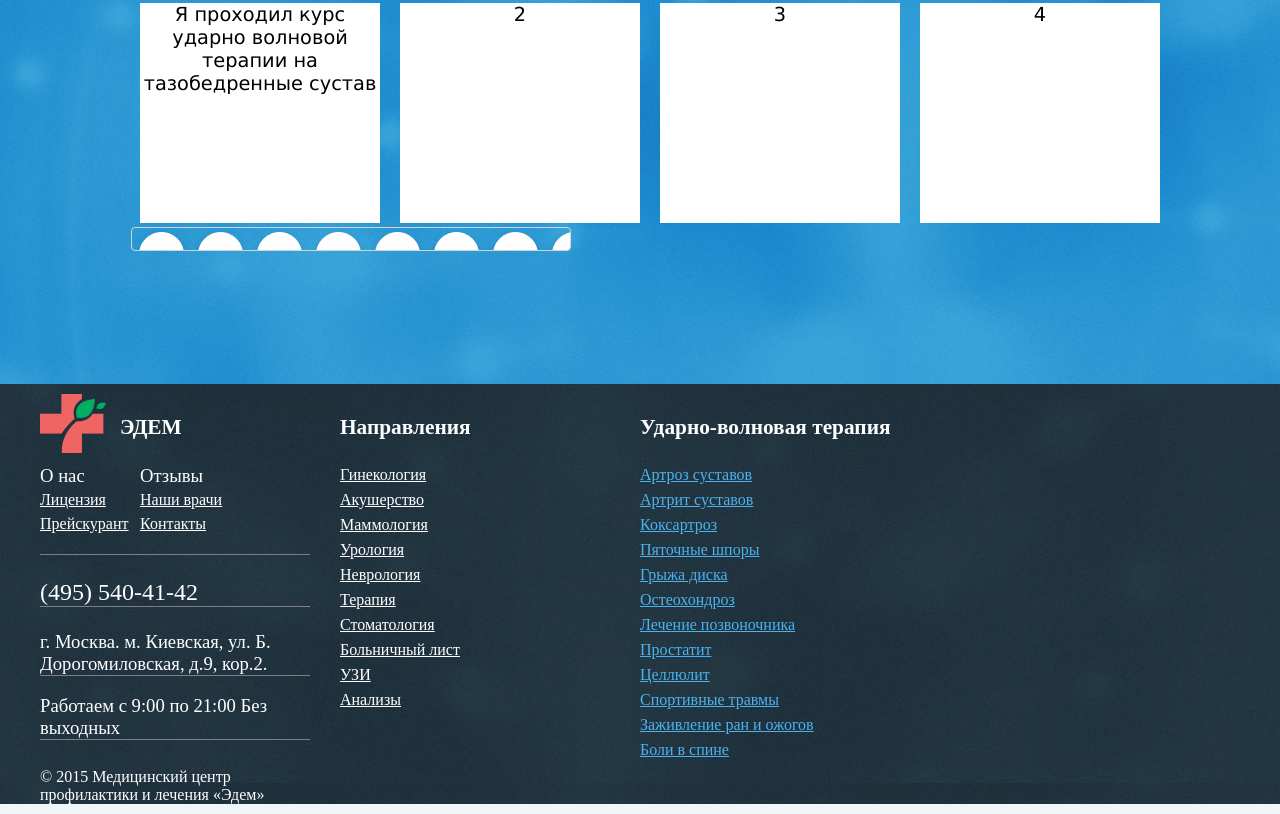
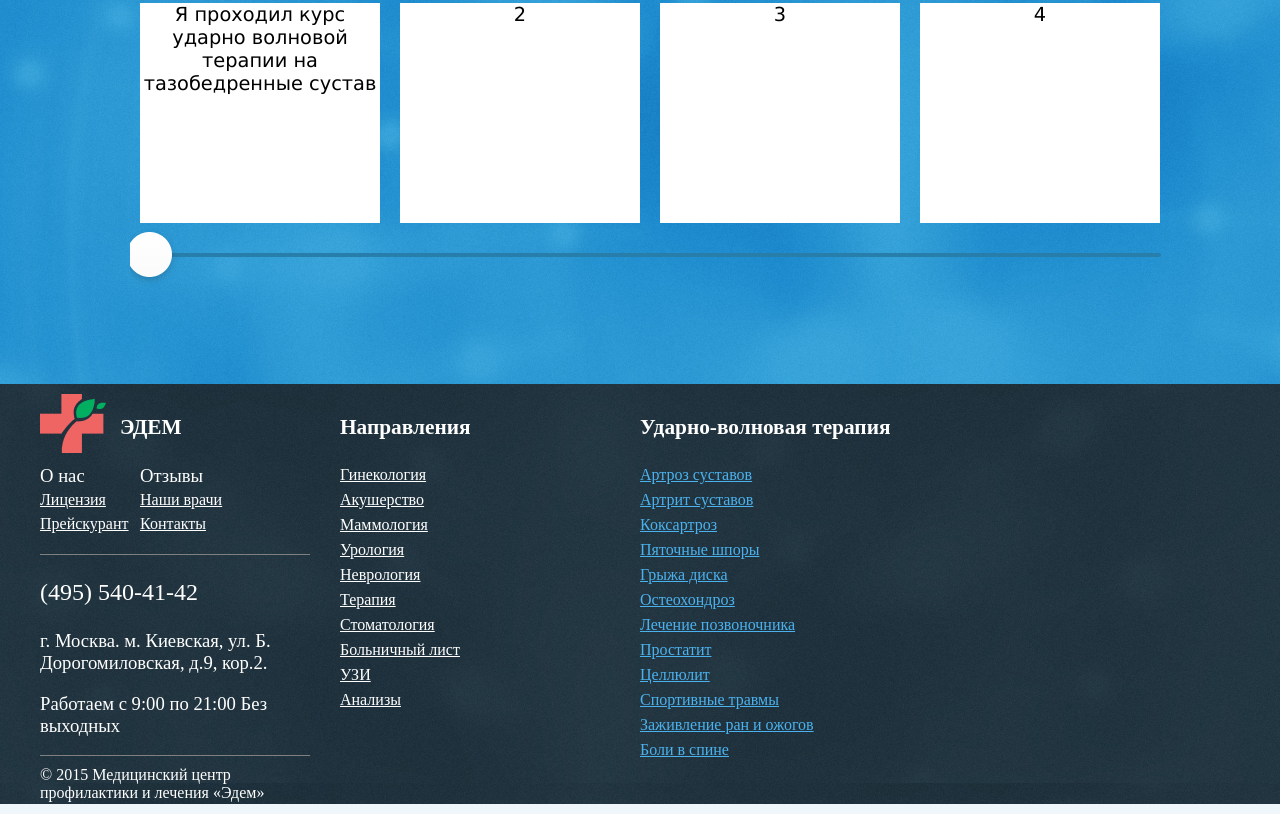
Before and after one commit to oschekotihin/edemmed, a plain HTML site: page index.html in a window 1280 px wide. Shown: the part 1686-2500 px from the top of the page. Drawn offline with Linux system fonts and the light colour scheme.

Commit message:
no message

```diff
--- a/css/main.css
+++ b/css/main.css
@@ -335,9 +335,10 @@ box-shadow:         0px 5px 5px 0px rgba(0, 0, 0, 0.45);
 	color: white;
 }
 #contakt_footer p{
-  color: white;
-  border-bottom: 1px solid grey;
-}
+  color: white;}
+#contakt_footer{
+ border-bottom: 1px solid grey;}
+
 #contakt_footer p:nth-child(1){
   font-size: 24px;
 }
@@ -447,10 +448,38 @@ display: block;
   height: 70px;
 
 }
+.bxslider  span a{
+  background: linear-gradient(to top,#30749c , #83acc5);
+  color: white;
+  display: block;
+  width: 110px;
+  height: 26px;
+  text-align: -webkit-center;
+  padding-top: 5px;
+  text-decoration: none;
+}
 
-
-
-
-
+.scroll-bar-wrap {
+  height: 50px;
+}
+.scroll-bar {
+  background: #277eab !important;
+  height: 4px !important;
+  display: block;
+}
+.ui-slider-range {
+  height: 4px !important;
+  background: rgb(102, 198, 255);
+}
+.ui-slider-handle {
+    height: 60px !important;
+  width: 60px !important;
+  position: absolute;
+  z-index: 200;
+  margin-top: -19px;
+}
+.scroll-content{
+    margin-bottom: 20px;
+}
 
 </style>
--- a/js/main.js
+++ b/js/main.js
@@ -5,6 +5,10 @@ $(function() {
 
     //build slider
     var scrollbar = $( ".scroll-bar" ).slider({
+
+
+
+
       slide: function( event, ui ) {
         if ( scrollContent.width() > scrollPane.width() ) {
           scrollContent.css( "margin-left", Math.round(
@@ -13,34 +17,18 @@ $(function() {
         } else {
           scrollContent.css( "margin-left", 0 );
         }
-      }
+      },
+      range: "min",
     });
 
     //append icon to handle
-    var handleHelper = scrollbar.find( ".ui-slider-handle" )
-    .mousedown(function() {
-      scrollbar.width( handleHelper.width() );
-    })
-    .mouseup(function() {
-      scrollbar.width( "100%" );
-    })
-    .append( "<span class='ui-icon ui-icon-grip-dotted-vertical'></span>" )
-    .wrap( "<div class='ui-handle-helper-parent'></div>" ).parent();
+
 
     //change overflow to hidden now that slider handles the scrolling
     scrollPane.css( "overflow", "hidden" );
 
     //size scrollbar and handle proportionally to scroll distance
-    function sizeScrollbar() {
-      var remainder = scrollContent.width() - scrollPane.width();
-      var proportion = remainder / scrollContent.width();
-      var handleSize = scrollPane.width() - ( proportion * scrollPane.width() );
-      scrollbar.find( ".ui-slider-handle" ).css({
-        width: handleSize,
-        "margin-left": -handleSize / 2
-      });
-      handleHelper.width( "" ).width( scrollbar.width() - handleSize );
-    }
+
 
     //reset slider value based on scroll content position
     function resetValue() {
```
Also changed, not shown: css/jquery.ui.css.
